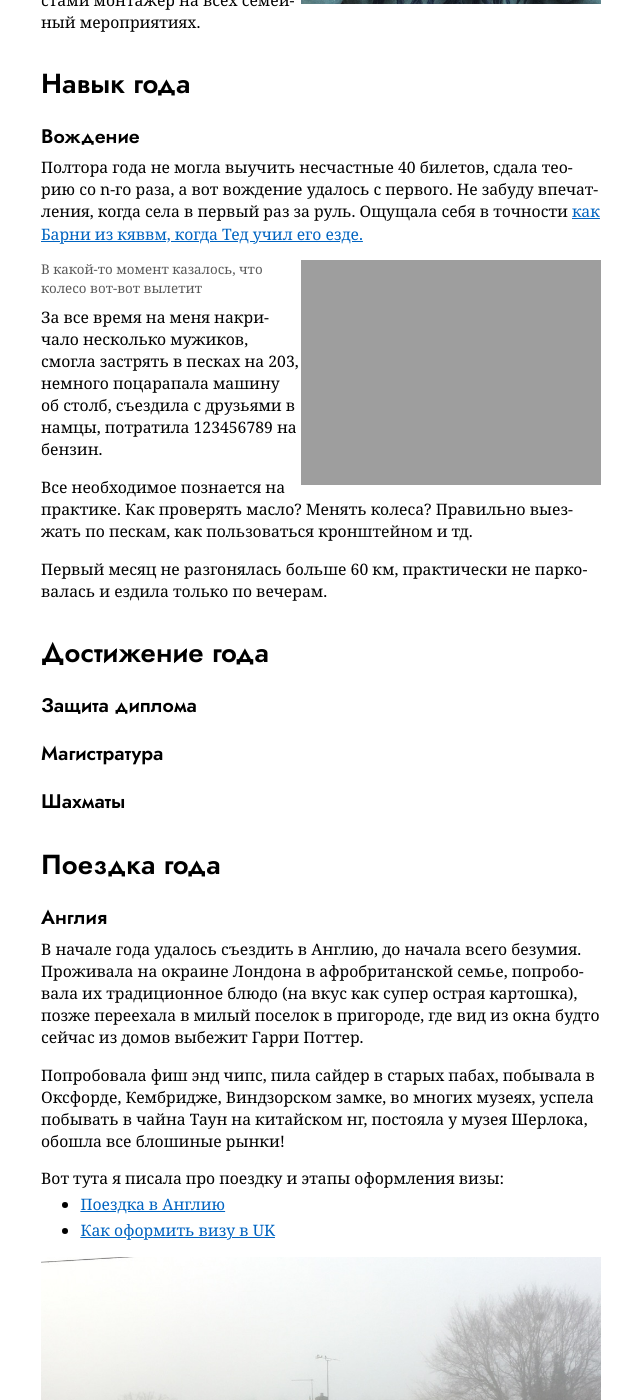
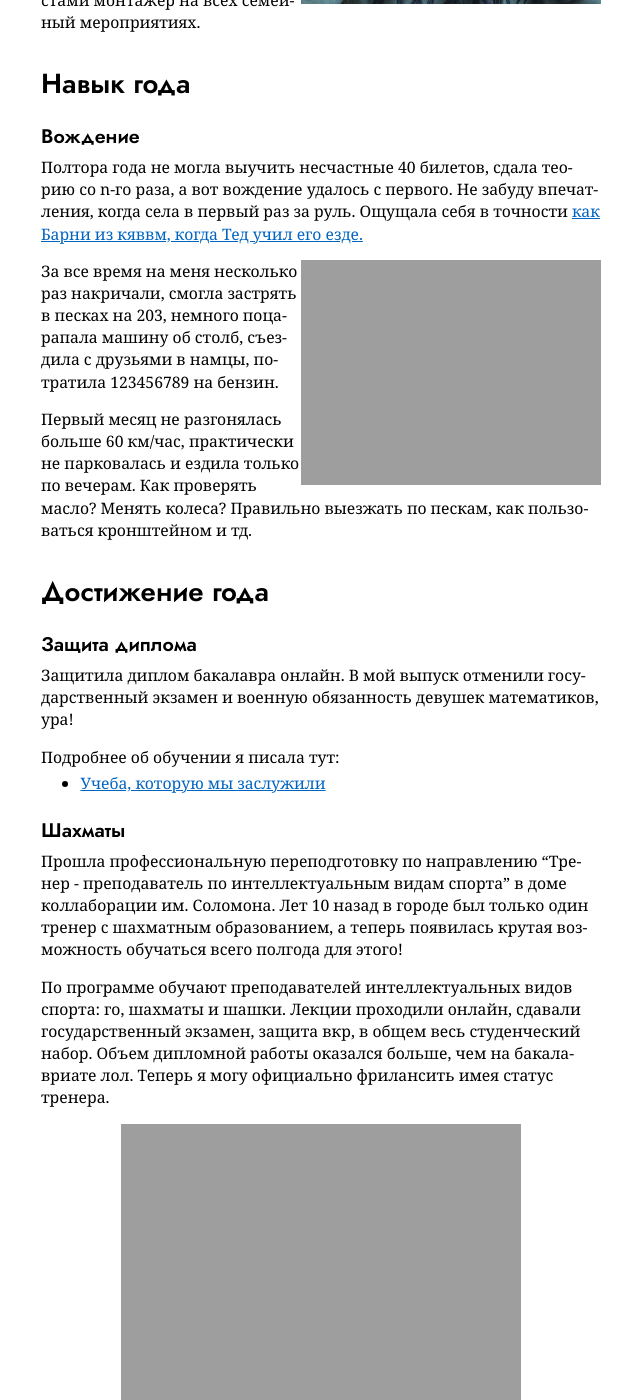
Before and after one commit to keresm/keresaina.github.io, a Jekyll site: the page built from _posts/2021-01-14-Выводы.md, in a window 1280 px wide and 1400 px high, scrolled down 1814 px. Shown: the whole window, without its empty margins (319-959 px from the left). Built offline with Jekyll 4.4.1, drawn with Linux system fonts in a browser that asks for light colours; some of the changed text lies outside the part shown.

Commit message:
Update 2021-01-14-Выводы.md

```diff
--- a/_posts/2021-01-14-Выводы.md
+++ b/_posts/2021-01-14-Выводы.md
@@ -40,22 +40,34 @@ image_cover: '/assets/images/Выводы/study.jpg'
 Полтора года не могла выучить несчастные 40 билетов, сдала теорию со n-го раза, а вот вождение удалось с первого. Не забуду впечатления, когда села в первый раз за руль. Ощущала себя в точности [как Барни из кяввм, когда Тед учил его езде.](https://www.youtube.com/watch?v=D0KHEVh1hNU)
 
 <figure>
-  <img src="{{ site.url }}/assets/images/Выводы/Fale.jpg" align="right" width="300" /> <figcaption> В какой-то момент казалось, что колесо вот-вот вылетит</figcaption>
+  <img src="{{ site.url }}/assets/images/Выводы/Fale.jpg" align="right" width="300" />
 </figure>
 
-За все время на меня накричало несколько мужиков, смогла застрять в песках на 203, немного поцарапала машину об столб, съездила с друзьями в намцы, потратила 123456789 на бензин.
+За все время на меня несколько раз накричали, смогла застрять в песках на 203, немного поцарапала машину об столб, съездила с друзьями в намцы, потратила 123456789 на бензин.
 
-Все необходимое познается на практике. Как проверять масло? Менять колеса? Правильно выезжать по пескам, как пользоваться кронштейном и тд.
-
-Первый месяц не разгонялась больше 60 км, практически не парковалась и ездила только по вечерам.
+Первый месяц не разгонялась больше 60 км/час, практически не парковалась и ездила только по вечерам.  Как проверять масло? Менять колеса? Правильно выезжать по пескам, как пользоваться кронштейном и тд.
 
 ## Достижение года
 
 ### Защита диплома
 
-### Магистратура
+Защитила диплом бакалавра онлайн.
+В мой выпуск отменили государственный экзамен и военную обязанность девушек математиков, ура!
+
+Подробнее об обучении я писала тут:
+
+- [Учеба, которую мы заслужили](http://keresm.ru/2020-11-21-study/)
 
 ### Шахматы
+
+Прошла профессиональную переподготовку по направлению "Тренер - преподаватель по интеллектуальным видам спорта" в доме коллаборации им. Соломона. Лет 10 назад в городе был только один тренер с шахматным образованием, а теперь появилась крутая возможность обучаться всего полгода для этого!
+
+По программе обучают преподавателей интеллектуальных видов спорта: го, шахматы и шашки. Лекции проходили онлайн, сдавали государственный экзамен, защита вкр, в общем весь студенческий набор. Объем дипломной работы оказался больше, чем на бакалавриате лол. Теперь я могу официально фрилансить имея статус тренера.
+
+<figure>
+  <img src="{{ site.url }}/assets/images/Выводы/study.jpg" data-action="zoom" /> <figcaption>Обучение 2к20
+  </figcaption>
+</figure>
 
 ## Поездка года
 
```
Also changed, not shown: other parts of _posts/2021-01-14-Выводы.md (+1 -1 lines).
